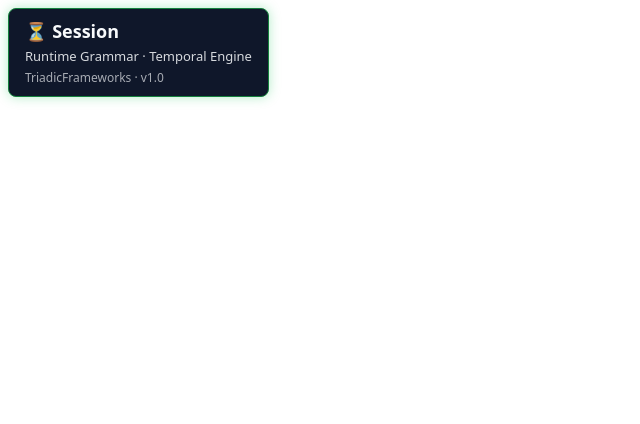
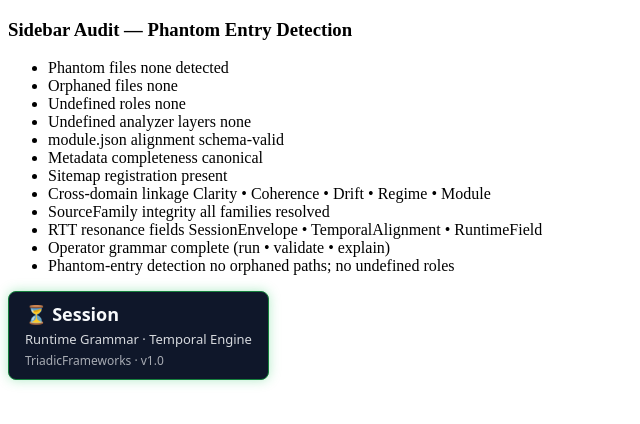
Before and after one commit to umaywant2/clarity, a plain HTML site: page session/index.html in a window 1280 px wide. Shown: the whole page, without its empty margins (0-640 px from the left). Drawn offline with Linux system fonts and the light colour scheme.

Commit message:
Add sidebar audit section to index.html

```diff
--- a/session/index.html
+++ b/session/index.html
@@ -101,6 +101,100 @@
 
 </head>
 
+<body>
+
+<aside class="sidebar-audit">
+
+  <h3 class="audit-title">Sidebar Audit — Phantom Entry Detection</h3>
+
+  <ul class="audit-list">
+
+    <!-- Phantom Files -->
+    <li class="audit-item">
+      <span class="audit-label">Phantom files</span>
+      <span class="audit-value">none detected</span>
+    </li>
+
+    <!-- Orphaned Files -->
+    <li class="audit-item">
+      <span class="audit-label">Orphaned files</span>
+      <span class="audit-value">none</span>
+    </li>
+
+    <!-- Undefined Roles -->
+    <li class="audit-item">
+      <span class="audit-label">Undefined roles</span>
+      <span class="audit-value">none</span>
+    </li>
+
+    <!-- Undefined Analyzer Layers -->
+    <li class="audit-item">
+      <span class="audit-label">Undefined analyzer layers</span>
+      <span class="audit-value">none</span>
+    </li>
+
+    <!-- module.json Alignment -->
+    <li class="audit-item">
+      <span class="audit-label">module.json alignment</span>
+      <span class="audit-value">schema‑valid</span>
+    </li>
+
+    <!-- Metadata Completeness -->
+    <li class="audit-item">
+      <span class="audit-label">Metadata completeness</span>
+      <span class="audit-value">canonical</span>
+    </li>
+
+    <!-- Sitemap Registration -->
+    <li class="audit-item">
+      <span class="audit-label">Sitemap registration</span>
+      <span class="audit-value">present</span>
+    </li>
+
+    <!-- Cross‑Domain Linkage -->
+    <li class="audit-item">
+      <span class="audit-label">Cross‑domain linkage</span>
+      <span class="audit-value">
+        Clarity • Coherence • Drift • Regime • Module
+      </span>
+    </li>
+
+    <!-- SourceFamily Integrity -->
+    <li class="audit-item">
+      <span class="audit-label">SourceFamily integrity</span>
+      <span class="audit-value">all families resolved</span>
+    </li>
+
+    <!-- RTT Resonance Fields -->
+    <li class="audit-item">
+      <span class="audit-label">RTT resonance fields</span>
+      <span class="audit-value">
+        SessionEnvelope • TemporalAlignment • RuntimeField
+      </span>
+    </li>
+
+    <!-- Operator Grammar -->
+    <li class="audit-item">
+      <span class="audit-label">Operator grammar</span>
+      <span class="audit-value">
+        complete (run • validate • explain)
+      </span>
+    </li>
+
+    <!-- Phantom‑Entry Detection -->
+    <li class="audit-item">
+      <span class="audit-label">Phantom‑entry detection</span>
+      <span class="audit-value">
+        no orphaned paths; no undefined roles
+      </span>
+    </li>
+
+  </ul>
+
+</aside>
+
+</body>
+
 <div style="
   display:inline-block;
   padding:10px 16px;
```
